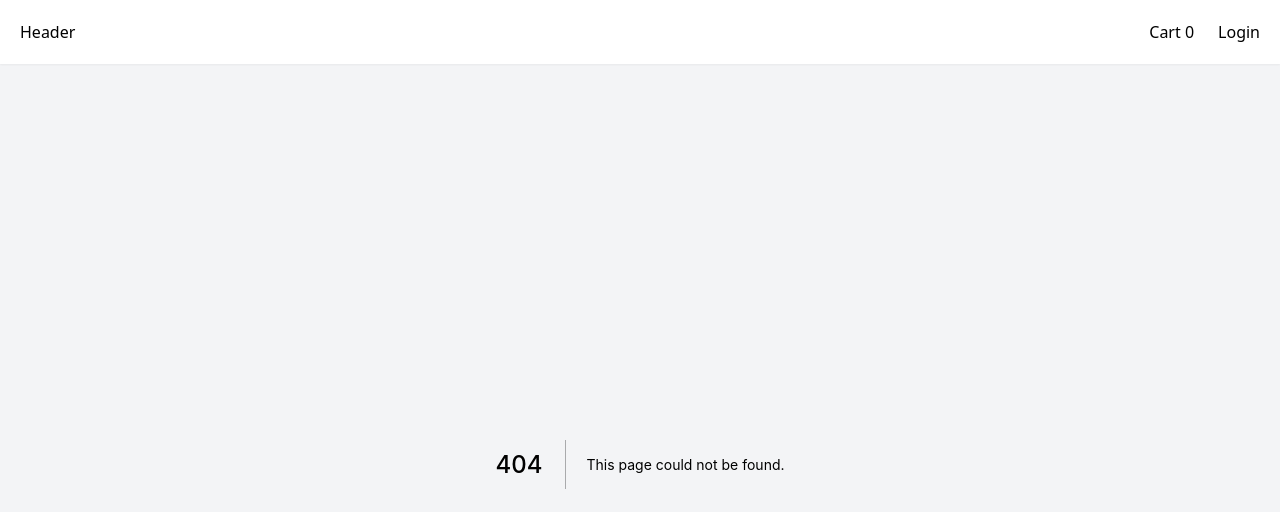
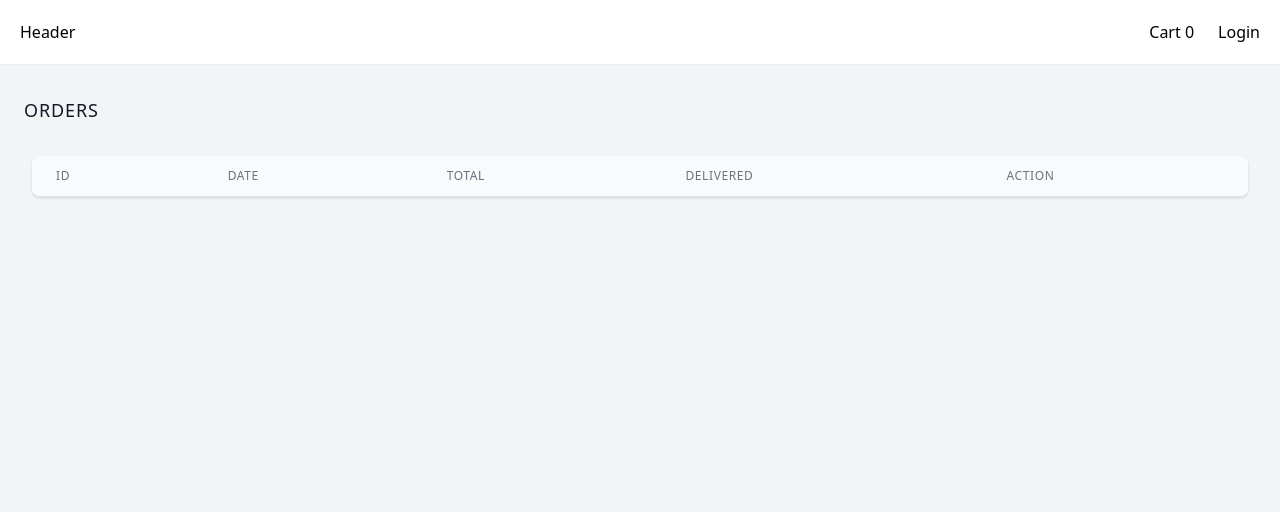
Before and after one commit to kenrazalan/ecommerce-nextjs, a Next.js app: page /orders in a window 1280 px wide. Before the commit this address had no page. Shown: the top 512 px of the page. Built offline with nearby package versions, Linux system fonts and the light colour scheme.

Commit message:
orders page

```diff
--- /dev/null
+++ b/pages/orders.js
@@ -0,0 +1,76 @@
+import Head from "next/head";
+import Link from 'next/link'
+import { useContext, useEffect, useState } from "react";
+import CartItem from "../components/CartItem";
+import { DataContext } from "../store/GlobalState";
+
+const orders = () => {
+
+    const {state,dispatch} = useContext(DataContext)
+    const { orders} = state
+
+    return(
+        <div>
+            <Head><title>My Orders</title></Head>
+
+            <div className="px-6 py-8 text-left text-lg font-medium text-gray-900 uppercase tracking-wider">Orders</div>
+            <div className="flex flex-col items-center">
+            <div className="-my-2 overflow-x-auto sm:-mx-6 lg:-mx-8 w-full">
+                <div className="py-2 align-middle inline-block min-w-full sm:px-6 lg:px-8">
+                <div className="shadow overflow-hidden border-b border-gray-200 sm:rounded-lg">
+                    <table className="min-w-full divide-y divide-gray-200">
+                    <thead className="bg-gray-50">
+                        <tr>
+                        <th scope="col" className="px-6 py-3 text-left text-xs font-medium text-gray-500 uppercase tracking-wider">
+                            ID
+                        </th>
+                        <th scope="col" className="px-6 py-3 text-left text-xs font-medium text-gray-500 uppercase tracking-wider">
+                            Date
+                        </th>
+                        <th scope="col" className="px-6 py-3 text-left text-xs font-medium text-gray-500 uppercase tracking-wider">
+                            Total
+                        </th>
+                        <th scope="col" className="px-6 py-3 text-left text-xs font-medium text-gray-500 uppercase tracking-wider">
+                            Delivered
+                        </th>
+                        <th scope="col" className="px-6 py-3 text-left text-xs font-medium text-gray-500 uppercase tracking-wider">
+                            Action
+                        </th>
+                        </tr>
+                    </thead>
+                    <tbody className="bg-white divide-y divide-gray-200">
+
+                            {orders.map(item => (
+                                <tr>
+                                    <td className="px-6 py-4 whitespace-nowrap text-sm text-gray-500">
+                                        {item._id}
+                                    </td>
+                                    <td className="px-6 py-4 whitespace-nowrap text-sm text-gray-500">
+                                        {new Date(item.createdAt).toLocaleDateString()}
+                                    </td>
+                                    <td className="px-6 py-4 whitespace-nowrap text-sm text-gray-500">
+                                    ₱ {item.total}.00
+                                    </td>
+                                    <td className="px-6 py-4 whitespace-nowrap text-sm text-gray-500">
+                                        {item.delivered ? <p>Yes</p> : <p>No</p>}
+                                    </td>
+                                    <td className="px-6 py-4 whitespace-nowrap text-sm text-gray-500">
+                                        {item._id}
+                                    </td>
+                                </tr>
+                            ))}
+
+
+
+                    </tbody>
+                    </table>
+                  </div>
+                </div>
+            </div>
+            </div>
+    </div>
+
+    )
+
+}
+export default orders
--- a/pages/paypalBtn.js
+++ b/pages/paypalBtn.js
@@ -3,7 +3,7 @@ import {postData} from '../utils/fetchData'
 
 const paypalBtn = ({total,address,mobile,state,dispatch}) => {
     const refPaypalBtn = useRef()
-    const { cart, auth } = state
+    const { cart, auth, orders } = state
     useEffect(() => {
         paypal.Buttons({
             createOrder: function(data, actions) {
@@ -25,6 +25,8 @@ const paypalBtn = ({total,address,mobile,state,dispatch}) => {
                 .then(res => {
                     if(res.err) return dispatch({ type: "NOTIFY", payload: {err: res.err}})
                     dispatch({ type: "ADD_CART", payload: []})
+
+                    dispatch({ type: "ADD_ORDERS", payload: [...orders,res.newOrder]})
                     return dispatch({ type: "NOTIFY", payload: {success: res.msg}})
                 })
                 // This function shows a transaction success message to your buyer.
```
